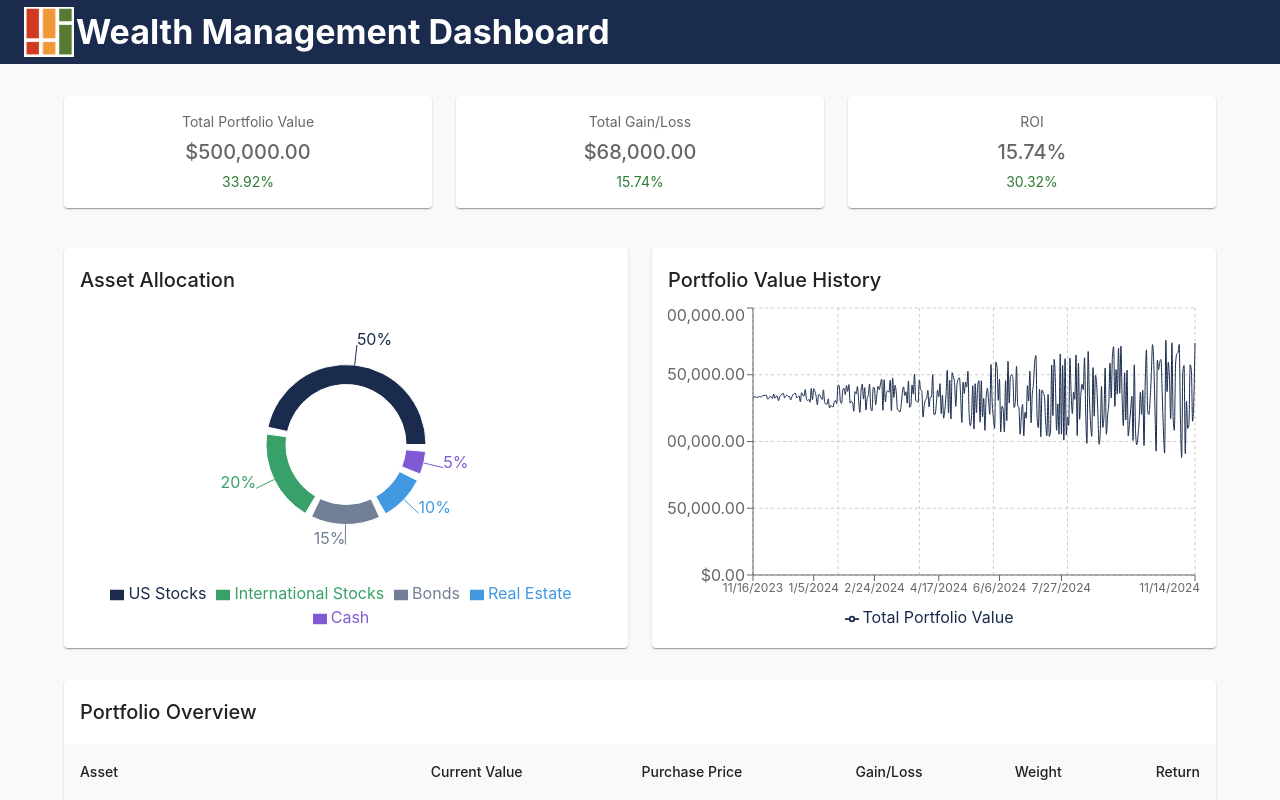
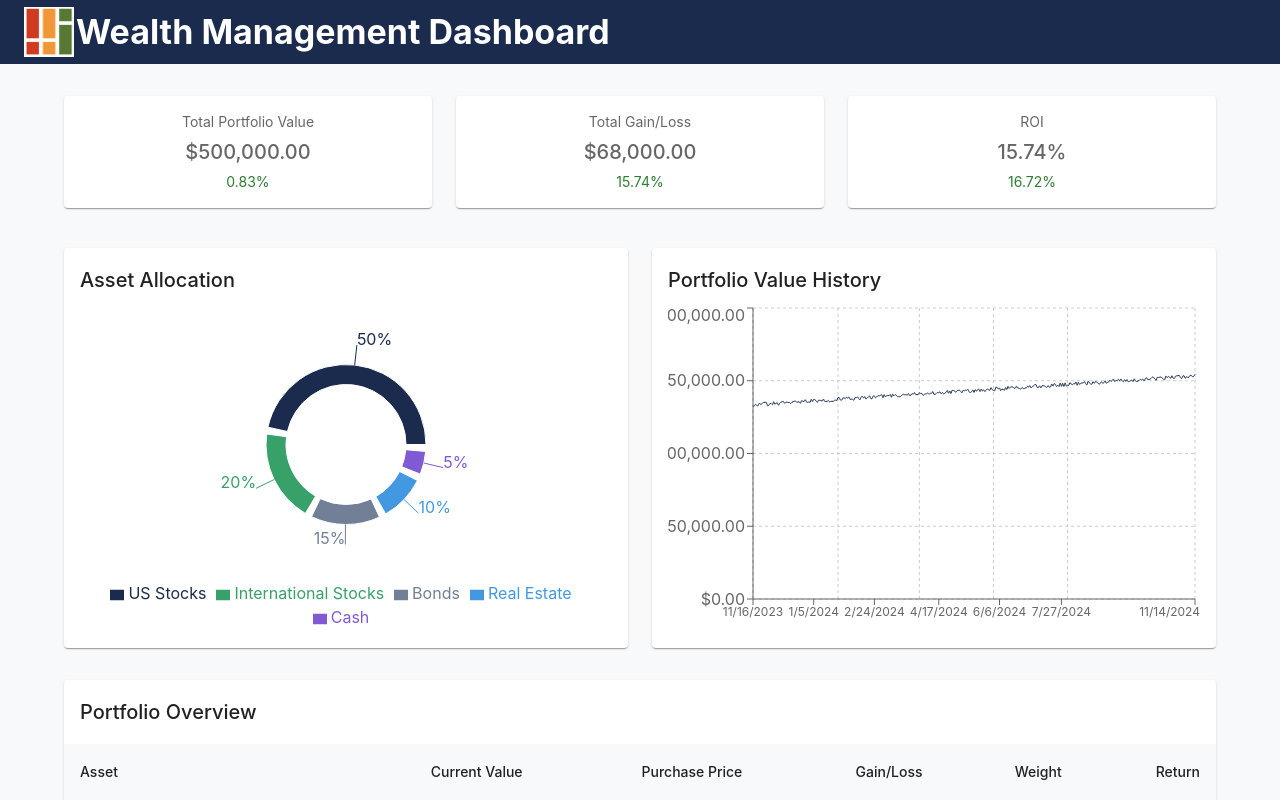
Before and after one commit to vinaykumarvk/wealth-dashboard-1, a React (Create React App) app in the folder wealth-dashboard/: page / in a window 1280 px wide. Shown: the top 800 px of the page. Built offline with nearby package versions, Linux system fonts and the light colour scheme.

Commit message:
Agent query: Are both the Asset Allocation and Portfolio Value History charts displaying correctly side by side, and does the performance chart show a smooth upward trend with the updated data generation?

```diff
--- a/wealth-dashboard/src/components/PerformanceChart.js
+++ b/wealth-dashboard/src/components/PerformanceChart.js
@@ -41,12 +41,11 @@ const PerformanceChart = () => {
           <Tooltip
             formatter={(value) => formatCurrency(value)}
           />
-          <Legend />
           <Line
             type="monotone"
             dataKey="value"
             stroke="#1A2B4D"
-            name="Total Portfolio Value"
+            name="Portfolio Value"
             dot={false}
           />
         </LineChart>
--- a/wealth-dashboard/src/data/sampleData.js
+++ b/wealth-dashboard/src/data/sampleData.js
@@ -3,15 +3,15 @@ const generatePerformanceData = () => {
   const values = [];
   const initialValue = 400000;
 
-  // Generate 365 days of data
   for (let i = 0; i < 365; i++) {
     const date = new Date();
     date.setDate(date.getDate() - (365 - i));
     dates.push(date.toISOString());
 
-    // Simple random walk simulation
-    const randomWalk = Math.random() * 0.002 - 0.001;
-    values.push(initialValue * (1 + (i * randomWalk)));
+    // Generate smoother value progression
+    const trend = i / 365 * 0.15; // 15% annual growth trend
+    const variation = (Math.random() - 0.5) * 0.02; // Small random variations
+    values.push(initialValue * (1 + trend + variation));
   }
 
   return { dates, values };
```
